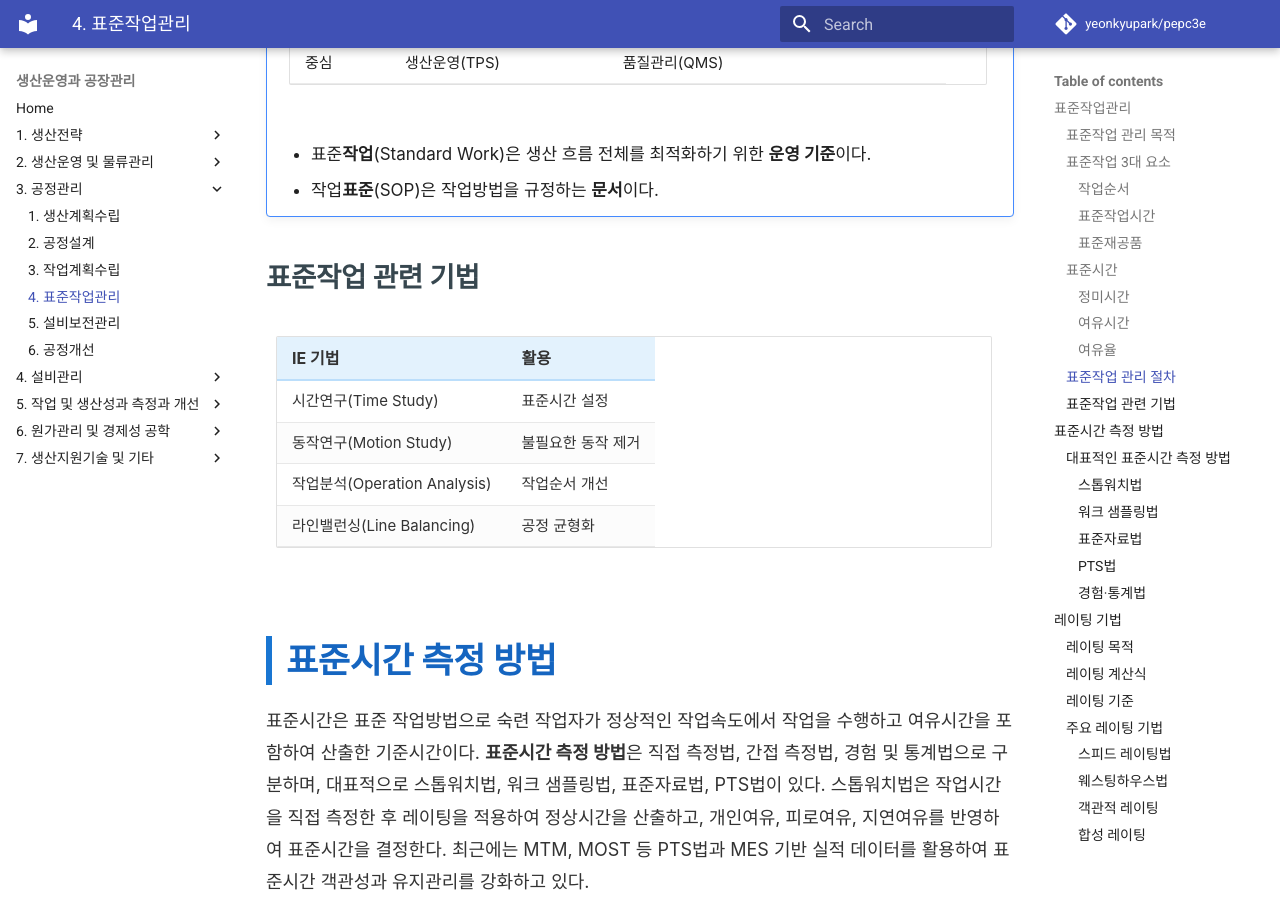
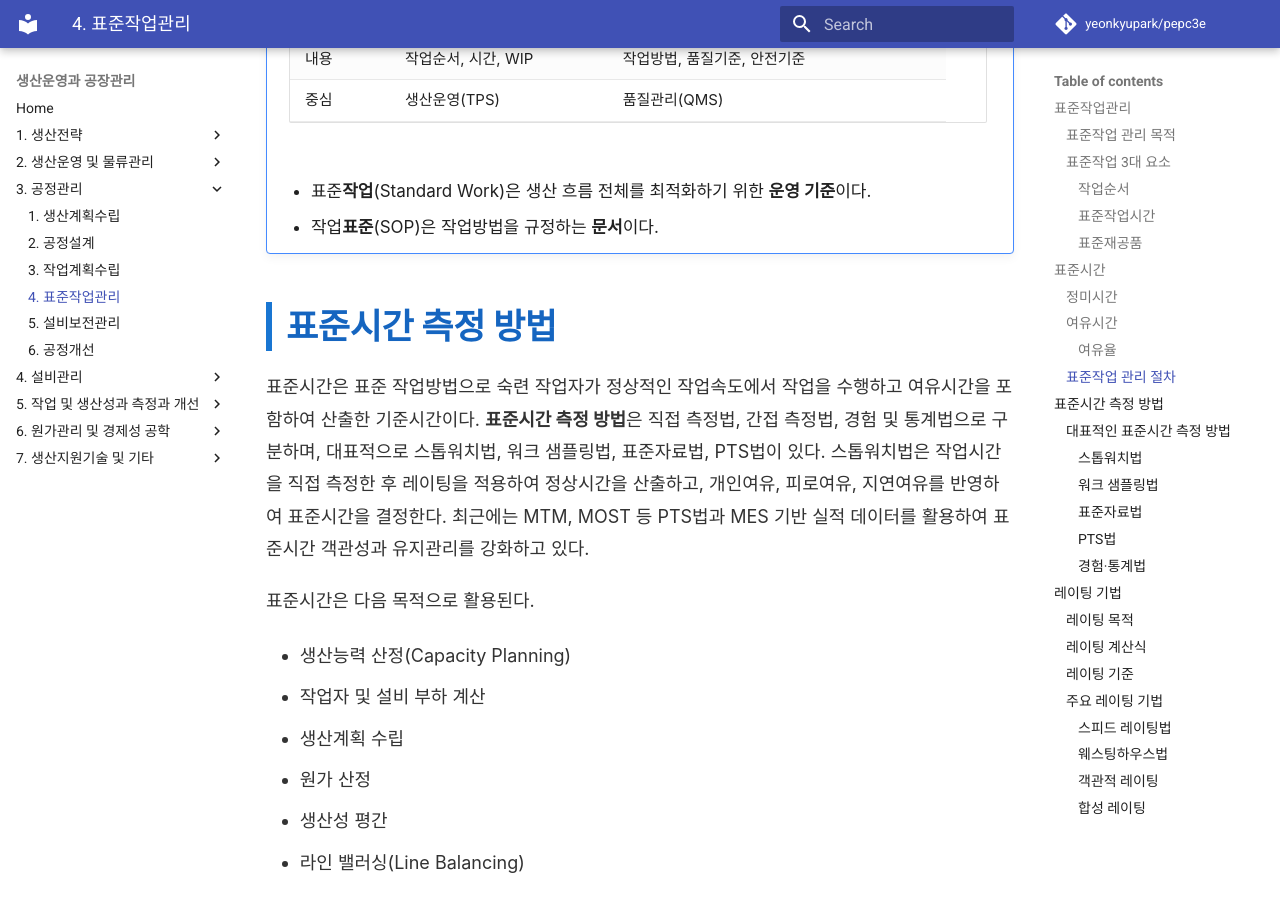
Before and after one commit to yeonkyupark/pepc3e, an MkDocs documentation site: the page built from docs/0304_standard_work_management.md, in a window 1280 px wide and 900 px high, scrolled down 12185 px. Built offline with MkDocs 1.6.1 and Material for MkDocs 9.7.7, drawn with Linux system fonts in a browser that asks for light colours; comment, search, counter and statistics services are not loaded.

Commit message:
Update 0304_standard_work_management.md

```diff
--- a/docs/0304_standard_work_management.md
+++ b/docs/0304_standard_work_management.md
@@ -141,7 +141,7 @@ flowchart LR
 
 **표준재공품(Standard Work in Process)**은 공정이 중단 없이 흐르기 위해 반드시 필요한 최소 재공품(WIP) 수량이다. TPS에서는 필요 이상 재고는 낭비(Muda)로 간주한다. 예를 들어 공정 A와 B 사이 최소 2개만 있어도 생산이 가능하다면 표준재공품은 2개가 된다.
 
-### 표준시간
+## 표준시간
 
 **표준시간(Standard Time)**은 산업공학(Industrial Engineering)에서 핵심 개념이다. 표준시간은
 
@@ -175,7 +175,7 @@ $$NT = OT \times PR$$
     - $NT = 50 \times 1.1 = 55(초)$
     - $ST = 55 \times (1 + 0.15) = 63.25(초)$
 
-#### 정미시간
+### 정미시간
 
 표준시간(Standard Time)은 **정미시간**에 불가피하게 발생하는 **여유시간**을 더해서 산출된다.
 
@@ -206,7 +206,7 @@ $$\text{정미시간} = \text{평균 관측시간} \times \frac{\text{작업자
 | **정미시간 (Normal Time)** | 관측시간을 표준 속도 기준으로 보정한 시간 | 속도 보정 완료 (여유시간 미포함) |
 | **표준시간 (Standard Time)** | 정미시간에 생리·피로·작업 여유 등을 더한 최종 시간 | 속도 보정 완료 + 여유시간 포함 |
 
-#### 여유시간
+### 여유시간
 
 ILO(International Labour Organization)는 Allowance를 다음과 같이 정의한다.
 
@@ -389,15 +389,6 @@ flowchart LR
 
     - 표준**작업**(Standard Work)은 생산 흐름 전체를 최적화하기 위한 **운영 기준**이다.
     - 작업**표준**(SOP)은 작업방법을 규정하는 **문서**이다.
-
-### 표준작업 관련 기법
-
-| IE 기법                    | 활용         |
-| ------------------------ | ---------- |
-| 시간연구(Time Study)         | 표준시간 설정    |
-| 동작연구(Motion Study)       | 불필요한 동작 제거 |
-| 작업분석(Operation Analysis) | 작업순서 개선    |
-| 라인밸런싱(Line Balancing)    | 공정 균형화     |
 
 ## 표준시간 측정 방법
 
```
